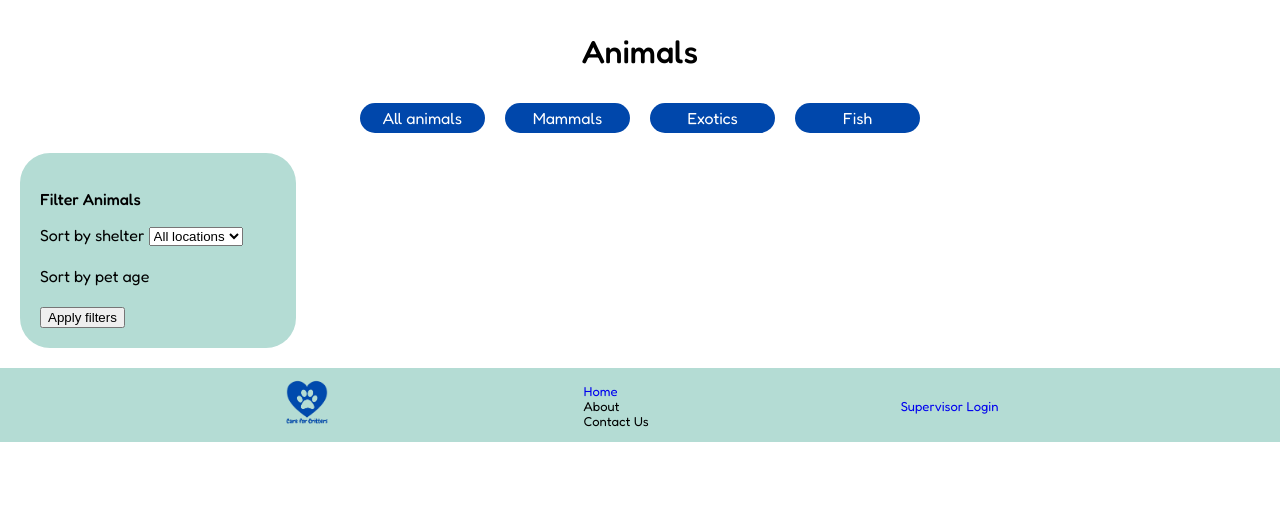
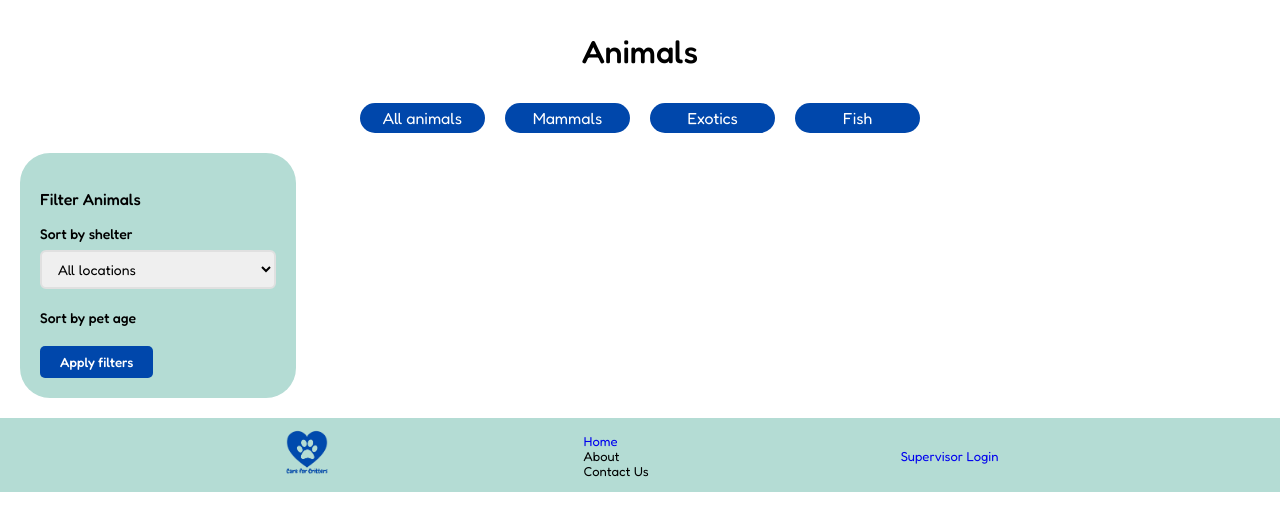
Before and after one commit to ericpham-1/care-for-critters, a Flask app: page /adopt in a window 1280 px wide. Shown: the part 72-603 px from the top of the page. Run offline with Flask 3, Linux system fonts and the light colour scheme; some libraries are stand-ins or nearby versions.

Commit message:
added extra css to adopt filters

```diff
--- a/app.py
+++ b/app.py
@@ -244,7 +244,6 @@ def get_fundraisers():
 def get_filtered_fundraisers():
     selected_location = request.form['shelter_locations']
     past_event = request.form.getlist('past')
-    print(past_event)
     conn = get_db_connection()
     cursor = conn.cursor()
     cursor.execute("SELECT ShelterName FROM Shelter")
@@ -344,7 +343,6 @@ def get_animals():
         if ages_set != None:
             if len(ages_set) != 0:
                 query = query + f" WHERE Age IN {ages_set}"
-    print(query)
     cursor.execute(query)
     animals = cursor.fetchall()
     cursor.close()
--- /dev/null
+++ b/static/css/animals.css
@@ -0,0 +1,42 @@
+.filters {
+    background: white;
+    padding: 20px;
+    border-radius: 10px;
+    margin-bottom: 20px;
+    display: flex;
+    gap: 30px;
+    box-shadow: 0 2px 5px rgba(0, 0, 0, 0.1);
+}
+
+.filter-group {
+    display: flex;
+    flex-direction: column;
+    gap: 8px;
+}
+
+.filter-group label {
+    font-weight: 500;
+    color: #000000;
+    font-size: 14px;
+}
+
+.filter-group select {
+    padding: 8px 12px;
+    border: 2px solid #e0e0e0;
+    border-radius: 6px;
+    font-family: 'Fredoka', sans-serif;
+    font-size: 14px;
+    cursor: pointer;
+}
+
+.submit button {
+    padding: 8px 20px;
+    background-color: #0047ab;
+    color: white;
+    border: none;
+    border-radius: 5px;
+    font-family: 'Fredoka', sans-serif;
+    font-weight: 500;
+    cursor: pointer;
+    text-decoration: none;
+}
--- a/templates/adopt.html
+++ b/templates/adopt.html
@@ -6,6 +6,7 @@
     <link rel="preconnect" href="https://fonts.googleapis.com">
     <link rel="preconnect" href="https://fonts.gstatic.com" crossorigin>
     <link href="https://fonts.googleapis.com/css2?family=Fredoka:wght@300..700&display=swap" rel="stylesheet">
+    <link rel="stylesheet" href="{{ url_for('static', filename='css/animals.css') }}">
     <title>Document</title>
 </head>
 <body style="font-family: 'Fredoka', sans-serif; font-weight: 400; font-style: normal; margin: 0; padding: 0; color: black;">
@@ -31,7 +32,7 @@
             <div style="background-color: #b4dcd4; display:flex; flex-direction: column; width: 20%;border-radius: 30px; gap: 20px; padding: 20px; height: fit-content;">
                 <form method="POST" action="{{animal_type}}">
                     <p style="font-size: medium; font-weight: 500;">Filter Animals</p>
-                    <div>
+                    <div class="filter-group">
                         <label>Sort by shelter</label>
                         <select name="shelter_locations" id="shelter_locations">
                             <option value="None">All locations</option>
@@ -41,20 +42,18 @@
                         </select>
                     </div>
                     <br>
-                    <div>
+                    <div class="filter-group">
                         <label>Sort by pet age</label>
-                            <br>
                             {% for age in pet_ages %}
                             <label for="{{age.Age}}">
                                 <input type="checkbox" name="selected_ages" value="{{age.Age}}">
                                 {{age.Age}}
                             </label>
-                            <br>
                             {% endfor %}
                     </div>
                     <br>
-                    <div style="justify-content: center;">
-                        <button type="submit">Apply filters</button>
+                    <div style="justify-content: center;" class="submit">
+                        <button type="submit" >Apply filters</button>
                     </div>
                 </form>
 
```
Also changed, not shown: templates/fundraisers.html (+6 -4 lines).
